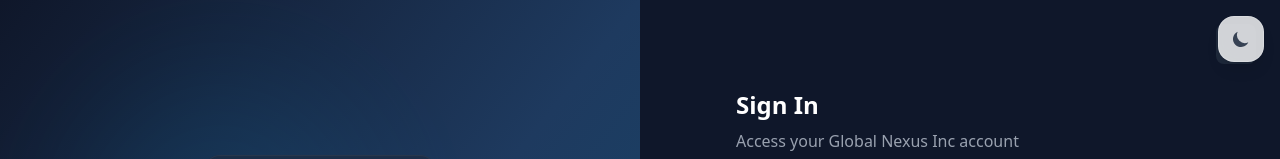
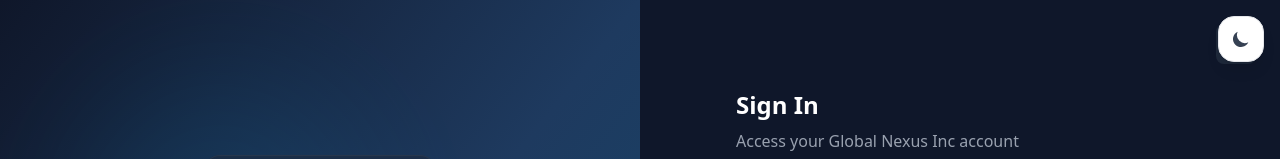
Before and after one commit to kipkiruigideon/globalnexusincorp, a Next.js app: page /login in a window 1280 px wide. Shown: the top 159 px of the page. Built offline with nearby package versions, Linux system fonts and the light colour scheme; some icons are missing.

Commit message:
Fix dark mode toggle: use solid background instead of transparent

```diff
--- a/src/components/DarkModeToggle.tsx
+++ b/src/components/DarkModeToggle.tsx
@@ -31,7 +31,7 @@
     <div className="fixed top-4 right-4 z-50">
       <button
         onClick={toggleDarkMode}
-        className="dark-mode-toggle p-3 rounded-2xl bg-white/80 dark:bg-gray-800/80 text-gray-700 dark:text-gray-300 shadow-lg hover:shadow-xl border border-gray-200/50 dark:border-gray-700/50 backdrop-blur-xl transition-all duration-300 hover:scale-110"
+        className="dark-mode-toggle p-3 rounded-2xl bg-white dark:bg-gray-800 text-gray-700 dark:text-gray-300 shadow-lg hover:shadow-xl border border-gray-200 dark:border-gray-700 backdrop-blur-xl transition-all duration-300 hover:scale-110"
         title={darkMode ? 'Switch to Light Mode' : 'Switch to Dark Mode'}
       >
         {darkMode ? (
```
